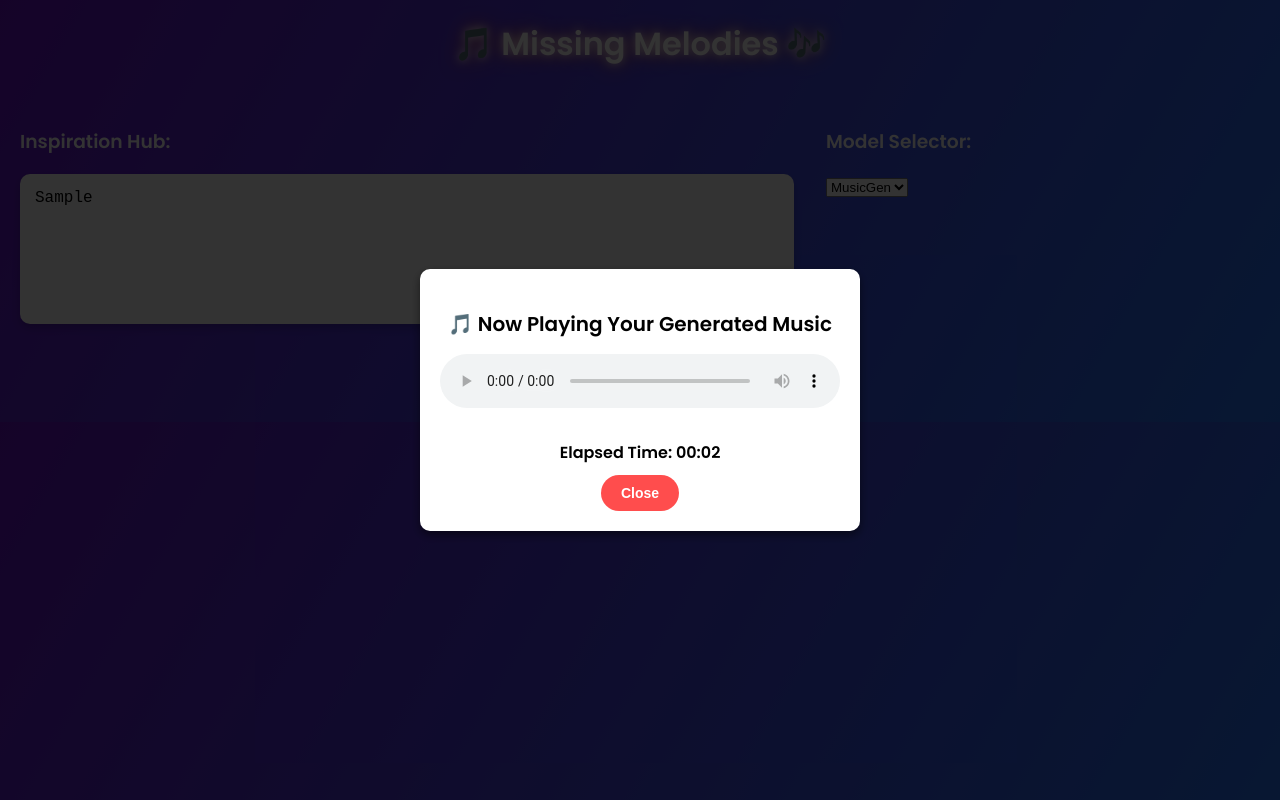
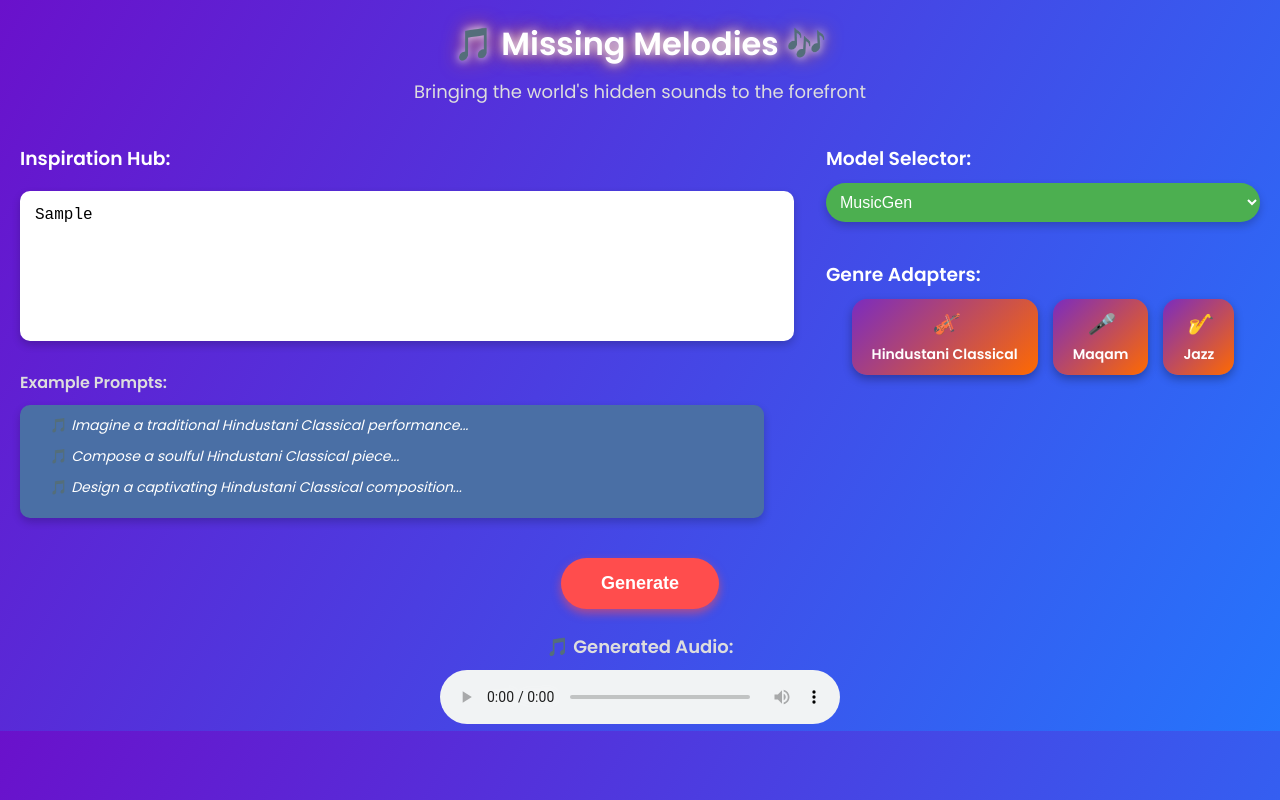
Before and after one commit to shivam-MBZUAI/Music-Generator, a plain HTML site: page index.html in a window 1280 px wide. Both pictures are taken after typing "Sample" into the empty fields and a click on the button "Generate". Drawn offline with Linux system fonts and the light colour scheme.

Commit message:
Update index.html

```diff
--- a/index.html
+++ b/index.html
@@ -29,6 +29,14 @@
       text-shadow: 0px 0px 10px #ffffff, 0px 0px 20px #ff6a00;
     }
 
+    .tagline {
+      text-align: center;
+      font-size: 18px;
+      font-weight: 400;
+      margin-top: -10px;
+      color: #ddd;
+    }
+
     .container {
       display: flex;
       justify-content: space-between;
@@ -50,8 +58,93 @@
       resize: none;
     }
 
+    .examples {
+      margin-top: 15px;
+    }
+
+    .examples h4 {
+      font-size: 16px;
+      color: #ddd;
+      margin-bottom: 10px;
+    }
+
+    .examples div {
+      background-color: #4a6fa5;
+      padding: 10px;
+      border-radius: 10px;
+      box-shadow: 0px 4px 8px rgba(0, 0, 0, 0.2);
+    }
+
+    .examples ul {
+      font-size: 14px;
+      color: #fff;
+      margin: 0;
+      padding-left: 20px;
+      list-style: none;
+    }
+
+    .examples ul li {
+      margin-bottom: 10px;
+    }
+
     .right-section {
       width: 35%;
+      display: flex;
+      flex-direction: column;
+      gap: 20px;
+    }
+
+    .models-genres h3 {
+      margin-bottom: 10px;
+    }
+
+    .models-genres select {
+      width: 100%;
+      padding: 10px;
+      font-size: 16px;
+      border-radius: 25px;
+      border: none;
+      cursor: pointer;
+      background-color: #4caf50;
+      color: white;
+      box-shadow: 0px 4px 8px rgba(0, 0, 0, 0.2);
+      transition: background-color 0.3s ease;
+    }
+
+    .models-genres select:hover {
+      background-color: #66bb6a;
+    }
+
+    .genre-container {
+      display: flex;
+      flex-wrap: wrap;
+      gap: 15px;
+      justify-content: center;
+    }
+
+    .genre-card {
+      background: linear-gradient(135deg, #7b2cbf, #ff6a00);
+      color: white;
+      border-radius: 15px;
+      padding: 10px 20px;
+      text-align: center;
+      font-size: 14px;
+      font-weight: bold;
+      box-shadow: 0px 4px 10px rgba(0, 0, 0, 0.3);
+      transition: transform 0.3s, box-shadow 0.3s;
+      cursor: pointer;
+    }
+
+    .genre-card:hover {
+      transform: scale(1.1);
+      box-shadow: 0px 6px 15px rgba(0, 0, 0, 0.5);
+    }
+
+    .genre-card i {
+      display: block;
+      font-size: 20px;
+      margin-bottom: 5px;
+      color: #fff;
     }
 
     .generate-btn {
@@ -76,140 +169,106 @@
       background-color: #ff6666;
       transform: scale(1.1);
     }
-
-    /* Modal Styles */
-    .modal {
-      display: none;
-      position: fixed;
-      top: 0;
-      left: 0;
-      width: 100%;
-      height: 100%;
-      background-color: rgba(0, 0, 0, 0.8);
-      z-index: 1000;
-      justify-content: center;
-      align-items: center;
-    }
-
-    .modal-content {
-      background: white;
-      color: black;
-      padding: 20px;
-      border-radius: 10px;
-      width: 80%;
-      max-width: 400px;
-      text-align: center;
-      box-shadow: 0px 4px 10px rgba(0, 0, 0, 0.5);
-    }
-
-    .modal-content h3 {
-      font-size: 20px;
-      margin-bottom: 15px;
-    }
-
-    .modal-content audio {
-      width: 100%;
-      margin-bottom: 15px;
-    }
-
-    .timer {
-      font-size: 16px;
-      font-weight: bold;
-      margin: 10px 0;
-    }
-
-    .close-btn {
-      background-color: #ff4d4d;
-      color: white;
-      padding: 10px 20px;
-      border: none;
-      border-radius: 20px;
-      font-size: 14px;
-      font-weight: bold;
-      cursor: pointer;
-      transition: all 0.3s ease;
-    }
-
-    .close-btn:hover {
-      background-color: #ff6666;
-    }
   </style>
 </head>
 <body>
   <header>🎵 Missing Melodies 🎶</header>
+  <div class="tagline">Bringing the world's hidden sounds to the forefront</div>
 
   <div class="container">
+    <!-- Left Section -->
     <div class="prompt-box">
       <h3>Inspiration Hub:</h3>
       <textarea placeholder="Unleash your creative ideas here..."></textarea>
+      <div class="examples">
+        <h4>Example Prompts:</h4>
+        <div>
+          <ul>
+            <li>🎵 <i>Imagine a traditional Hindustani Classical performance...</i></li>
+            <li>🎵 <i>Compose a soulful Hindustani Classical piece...</i></li>
+            <li>🎵 <i>Design a captivating Hindustani Classical composition...</i></li>
+          </ul>
+        </div>
+      </div>
     </div>
 
+    <!-- Right Section -->
     <div class="right-section">
+      <div class="models-genres">
         <h3>Model Selector:</h3>
-      <select>
+        <select id="modelSelector" onchange="updateGenres()">
           <option value="model1">MusicGen</option>
           <option value="model2">Mustango</option>
           <option value="model3">Mousai</option>
         </select>
       </div>
+
+      <div class="models-genres">
+        <h3>Genre Adapters:</h3>
+        <div id="genreButtons" class="genre-container">
+          <!-- Fancy genre cards will be dynamically inserted here -->
+        </div>
+      </div>
+    </div>
   </div>
 
   <div class="generate-btn">
   <button id="generateButton">Generate</button>
-  </div>
-
-  <!-- Modal for Audio Player -->
-  <div class="modal" id="audioModal">
-    <div class="modal-content">
-      <h3>🎵 Now Playing Your Generated Music</h3>
-      <audio id="audioPlayer" controls>
+  <!-- Audio Player Section -->
+  <div id="audioPlayerSection" style="display: none; margin-top: 20px; text-align: center;">
+    <h4 style="font-size: 18px; margin-bottom: 10px; color: #ddd;">🎵 Generated Audio:</h4>
+    <audio id="audioPlayer" controls style="width: 100%; max-width: 400px;">
       <source src="https://www.soundhelix.com/examples/mp3/SoundHelix-Song-1.mp3" type="audio/mpeg">
       Your browser does not support the audio element.
     </audio>
-      <div class="timer" id="timer">Elapsed Time: 00:00</div>
-      <button class="close-btn" id="closeModalButton">Close</button>
   </div>
 </div>
 
+</body>
 <script>
-    const generateButton = document.getElementById("generateButton");
-    const audioModal = document.getElementById("audioModal");
-    const audioPlayer = document.getElementById("audioPlayer");
-    const timer = document.getElementById("timer");
-    const closeModalButton = document.getElementById("closeModalButton");
+  const genres = {
+    model1: [
+      { name: "Hindustani Classical", icon: "🎻" },
+      { name: "Maqam", icon: "🎤" },
+      { name: "Jazz", icon: "🎷" }
+    ],
+    model2: [
+      { name: "Folk", icon: "🎸" },
+      { name: "Rock", icon: "🎵" },
+      { name: "Electronic", icon: "🎹" }
+    ],
+    model3: [
+      { name: "Maqam", icon: "🪕" },
+      { name: "Ambient", icon: "🌌" },
+      { name: "Experimental", icon: "🧪" }
+    ]
+  };
 
-    let timerInterval;
+  function updateGenres() {
+    const model = document.getElementById("modelSelector").value;
+    const genreContainer = document.getElementById("genreButtons");
+    genreContainer.innerHTML = ""; // Clear existing genres
 
-    // Show modal and play audio
-    generateButton.addEventListener("click", () => {
-      audioModal.style.display = "flex";
-      audioPlayer.play();
-      startTimer();
+    genres[model].forEach(genre => {
+      const card = document.createElement("div");
+      card.className = "genre-card";
+      card.innerHTML = `<i>${genre.icon}</i>${genre.name}`;
+      genreContainer.appendChild(card);
     });
-
-    // Close modal
-    closeModalButton.addEventListener("click", () => {
-      audioModal.style.display = "none";
-      audioPlayer.pause();
-      audioPlayer.currentTime = 0;
-      stopTimer();
-    });
-
-    // Timer functionality
-    function startTimer() {
-      let seconds = 0;
-      timerInterval = setInterval(() => {
-        seconds++;
-        const minutes = Math.floor(seconds / 60);
-        const remainingSeconds = seconds % 60;
-        timer.textContent = `Elapsed Time: ${String(minutes).padStart(2, "0")}:${String(remainingSeconds).padStart(2, "0")}`;
-      }, 1000);
   }
 
-    function stopTimer() {
-      clearInterval(timerInterval);
-      timer.textContent = "Elapsed Time: 00:00";
-    }
+  // Initialize genres for the first model
+  updateGenres();
+
+  // New JavaScript for Audio Player
+  const generateButton = document.getElementById("generateButton");
+  const audioPlayerSection = document.getElementById("audioPlayerSection");
+  const audioPlayer = document.getElementById("audioPlayer");
+
+  // Show the audio player when "Generate" is clicked
+  generateButton.addEventListener("click", () => {
+    audioPlayerSection.style.display = "block"; // Make the audio player visible
+    audioPlayer.play(); // Automatically start playing the audio
+  });
 </script>
-</body>
 </html>
```
Lines whose indentation alone changed are shown as unchanged.
